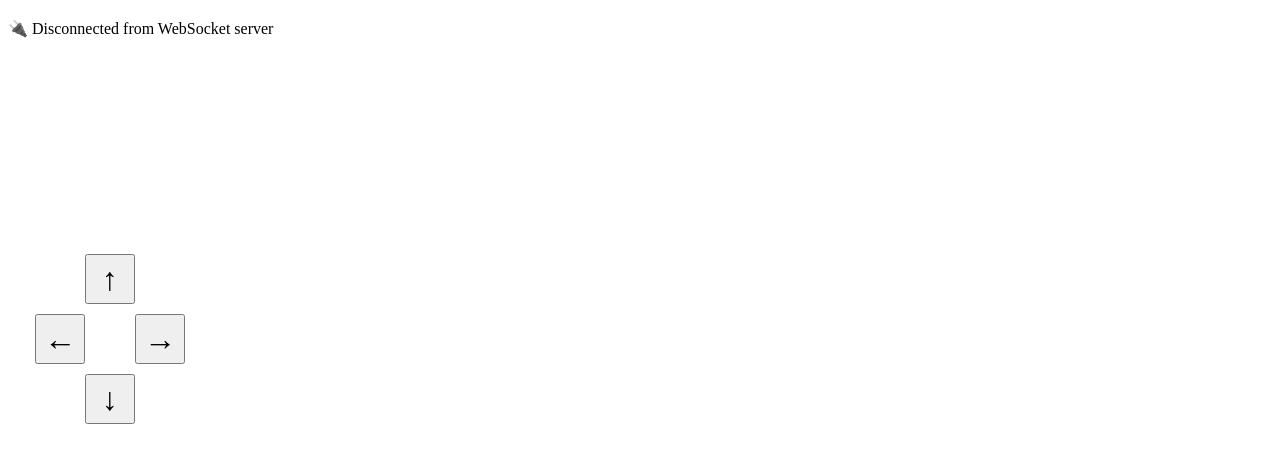
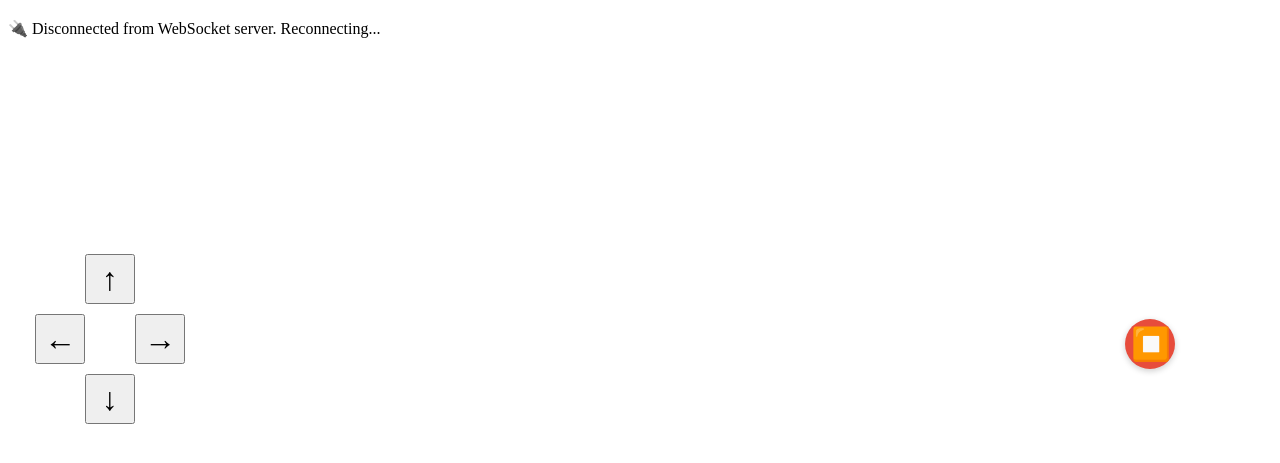
Before and after one commit to Anupamdatta10/arduino-socket, a website: page public/controller.html in a window 1280 px wide. Shown: the part 61-524 px from the top of the page. Drawn offline with Linux system fonts and the light colour scheme.

Commit message:
stop button added

```diff
--- a/public/controller.html
+++ b/public/controller.html
@@ -8,10 +8,19 @@
       flex-direction: column;
       align-items: center;
       margin-bottom: 20px;
-      position: fixed;         /* Add this */
-      left: 30px;              /* Add this: distance from left */
-      top: 50%;                /* Add this: vertically center */
-      transform: translateY(-50%); /* Add this: vertically center */
+      position: fixed;
+      left: 30px;
+      top: 50%;
+      transform: translateY(-50%);
+    }
+    .stop-btn-container {
+      position: fixed;
+      right: 100px;
+      top: 50%;
+      transform: translateY(-50%);
+      display: flex;
+      flex-direction: column;
+      align-items: center;
     }
     .arrow-row {
       display: flex;
@@ -28,6 +37,18 @@
       width: 160px;
       display: flex;
       justify-content: space-between;
+    }
+    .stop-btn {
+      background: #e74c3c;
+      color: #fff;
+      border: none;
+      border-radius: 50%;
+      font-size: 2rem;
+      margin-top: 15px;
+      box-shadow: 0 2px 6px rgba(0,0,0,0.2);
+    }
+    .stop-btn:hover {
+      background: #c0392b;
     }
   </style>
 </head>
@@ -46,15 +67,23 @@
     </div>
   </div>
 
+  <!-- Stop button on the right side -->
+  <div class="stop-btn-container">
+    <button class="arrow-btn stop-btn" onclick="sendData('stop')">⏹️</button>
+  </div>
+
   <p id="status">Connecting...</p>
   <p id="log"></p>
 
   <script>
     // Use wss:// because Render uses HTTPS
-    const socket = new WebSocket("wss://arduino-socket.onrender.com");
-    //test locally with ws://localhost:3000
+    let socket;
     const statusEl = document.getElementById("status");
     const logEl = document.getElementById("log");
+
+    function connectWebSocket() {
+      socket = new WebSocket("wss://arduino-socket.onrender.com");
+      //test locally with ws://localhost:3000
 
       socket.onopen = () => {
         statusEl.textContent = "✅ Connected to WebSocket server";
@@ -66,17 +95,22 @@
       };
 
       socket.onclose = () => {
-      statusEl.textContent = "🔌 Disconnected from WebSocket server";
+        statusEl.textContent = "🔌 Disconnected from WebSocket server. Reconnecting...";
+        setTimeout(connectWebSocket, 2000); // Try to reconnect after 2 seconds
       };
 
       socket.onerror = (err) => {
         statusEl.textContent = "❌ WebSocket error";
         console.error(err);
+        socket.close(); // Ensure socket is closed on error
       };
+    }
+
+    connectWebSocket();
 
     function sendData(num) {
       if (socket.readyState === WebSocket.OPEN) {
-        socket.send(`Button ${num}`);
+        socket.send(num);
         // logEl.innerHTML += `<br>➡️ Sent: Button ${num}`;
       } else {
         alert("WebSocket not connected");
```
Also changed, not shown: index.js (+1 -13 lines). Lines whose indentation alone changed are shown as unchanged.
